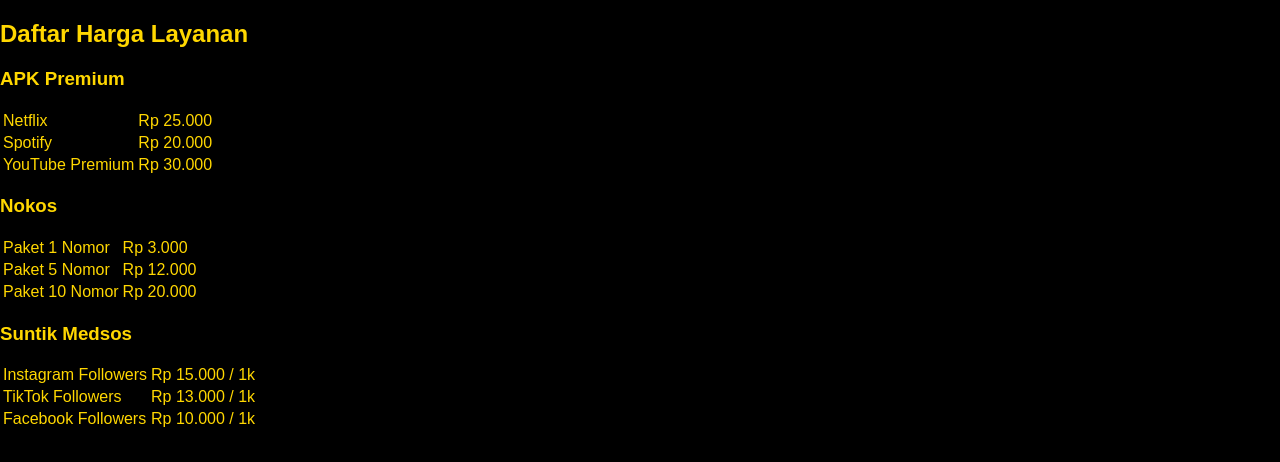
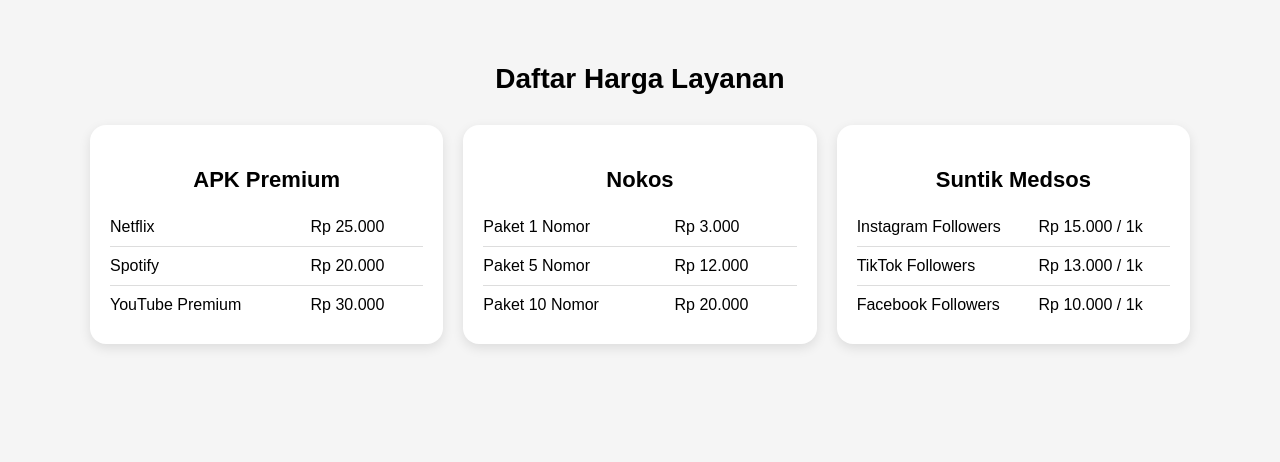
Before and after one commit to Riswangans/Riswangans.github.io, a plain HTML site: page index.html in a window 1280 px wide. Drawn offline with Linux system fonts and the light colour scheme.

Commit message:
Refactor body styles and add pricing section styles
Updated styles for body and added pricing section.

```diff
--- a/style.css
+++ b/style.css
@@ -1,53 +1,59 @@
+/* File: style.css */
 body {
     font-family: Arial, sans-serif;
-            background-color: #000;
-            color: #FFD700;
+    background: #f5f5f5;
     margin: 0;
     padding: 0;
 }
-        header {
-            background-color: #111;
-            padding: 20px;
+
+.pricing-section {
+    padding: 40px 20px;
     text-align: center;
-            font-size: 24px;
+}
+
+.title {
+    font-size: 28px;
+    margin-bottom: 30px;
     font-weight: bold;
 }
-        nav {
-            text-align: center;
-            margin: 10px 0;
+
+.pricing-wrapper {
+    display: grid;
+    grid-template-columns: repeat(auto-fit, minmax(280px, 1fr));
+    gap: 20px;
+    max-width: 1100px;
+    margin: 0 auto;
 }
-        nav a {
-            color: #FFD700;
-            text-decoration: none;
-            margin: 0 15px;
-            font-size: 18px;
+
+.pricing-card {
+    background: #ffffff;
+    border-radius: 16px;
+    padding: 20px;
+    box-shadow: 0 4px 12px rgba(0, 0, 0, 0.1);
+    transition: transform 0.2s ease;
 }
-        .banner {
-            text-align: center;
-            padding: 50px 20px;
-            background: linear-gradient(to right, #111, #333);
+
+.pricing-card:hover {
+    transform: translateY(-5px);
 }
-        .banner h1 {
-            font-size: 36px;
+
+.pricing-card h3 {
+    margin-bottom: 15px;
+    font-size: 22px;
+    font-weight: bold;
 }
-        .services, .testimonials, .contact {
-            text-align: center;
-            padding: 40px 20px;
+
+.pricing-card table {
+    width: 100%;
+    border-collapse: collapse;
 }
-        .services div {
-            display: inline-block;
-            margin: 20px;
-            padding: 20px;
-            background: #222;
-            border-radius: 10px;
-            width: 250px;
+
+.pricing-card table td {
+    padding: 10px 0;
+    border-bottom: 1px solid #ddd;
+    text-align: left;
 }
-        .contact a {
-            display: inline-block;
-            padding: 10px 20px;
-            background: #FFD700;
-            color: #000;
-            font-weight: bold;
-            text-decoration: none;
-            border-radius: 5px;
+
+.pricing-card table tr:last-child td {
+    border-bottom: none;
 }
```
Lines whose indentation alone changed are shown as unchanged.
